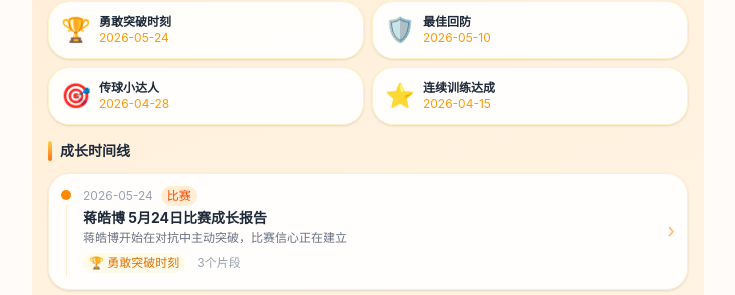
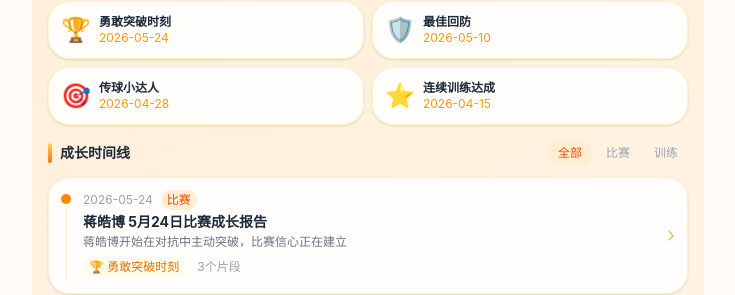
Before and after one commit to BillBillBiuBiuBiu/woyao-growth, a Next.js app: page /parent/profile/1 in a window 1280 px wide. Shown: the part 2122-2417 px from the top of the page, without its empty margins (272-1007 px from the left). Built offline with nearby package versions, Linux system fonts and the light colour scheme.

Commit message:
feat: timeline filter pills (全部/比赛/训练) on profile page

```diff
--- a/app/parent/profile/[studentId]/page.tsx
+++ b/app/parent/profile/[studentId]/page.tsx
@@ -30,6 +30,7 @@ function ScoreBoxes({ score, max }: { score: number; max: number }) {
 export default function StudentProfilePage() {
   const a = mockAssessment;
   const [hasTesterBadge, setHasTesterBadge] = useState(false);
+  const [timelineFilter, setTimelineFilter] = useState<"all"|"match"|"training">("all");
   useEffect(() => {
     try {
       setHasTesterBadge(localStorage.getItem("tester_badge") === "true");
@@ -238,12 +239,27 @@ export default function StudentProfilePage() {
 
       {/* ── TIMELINE ────────────────────────────────── */}
       <div className="px-4 pt-4">
-        <div className="flex items-center gap-2 mb-3">
-          <div className="w-1 h-5 rounded-full" style={{ background: "linear-gradient(to bottom, #FCD34D, #F97316)" }} />
-          <span className="text-sm font-bold text-gray-800">成长时间线</span>
+        <div className="flex items-center justify-between mb-3">
+          <div className="flex items-center gap-2">
+            <div className="w-1 h-5 rounded-full" style={{ background: "linear-gradient(to bottom, #FCD34D, #F97316)" }} />
+            <span className="text-sm font-bold text-gray-800">成长时间线</span>
+          </div>
+          <div className="flex gap-1">
+            {(["all","match","training"] as const).map((f) => (
+              <button
+                key={f}
+                onClick={() => setTimelineFilter(f)}
+                className={`text-xs px-2.5 py-1 rounded-full font-medium transition-colors ${timelineFilter === f ? "bg-orange-100 text-orange-600" : "text-gray-400"}`}
+              >
+                {f === "all" ? "全部" : f === "match" ? "比赛" : "训练"}
+              </button>
+            ))}
+          </div>
         </div>
         <div className="flex flex-col gap-2">
-          {mockGrowthHistory.map((h) => {
+          {mockGrowthHistory.filter((h) =>
+            timelineFilter === "all" || (timelineFilter === "match" ? h.type === "match" : h.type !== "match")
+          ).map((h) => {
             const hasReport = mockReports.some((r) => r.id === h.id && r.studentId === mockStudent.id);
             const inner = (
               <div className={`flex gap-3 p-3 rounded-2xl bg-white/90 border border-orange-100 shadow-sm ${hasReport ? "hover:bg-orange-50 transition-colors cursor-pointer" : ""}`}>
```
